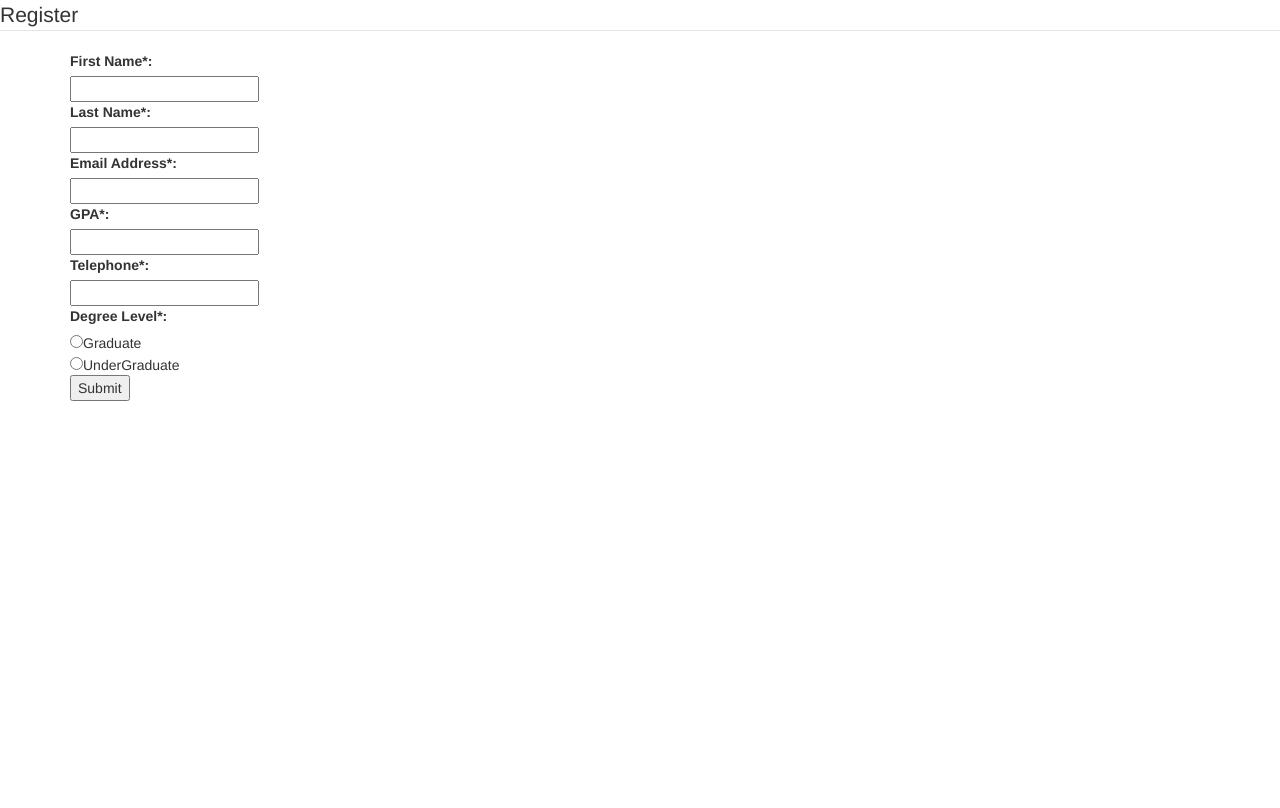
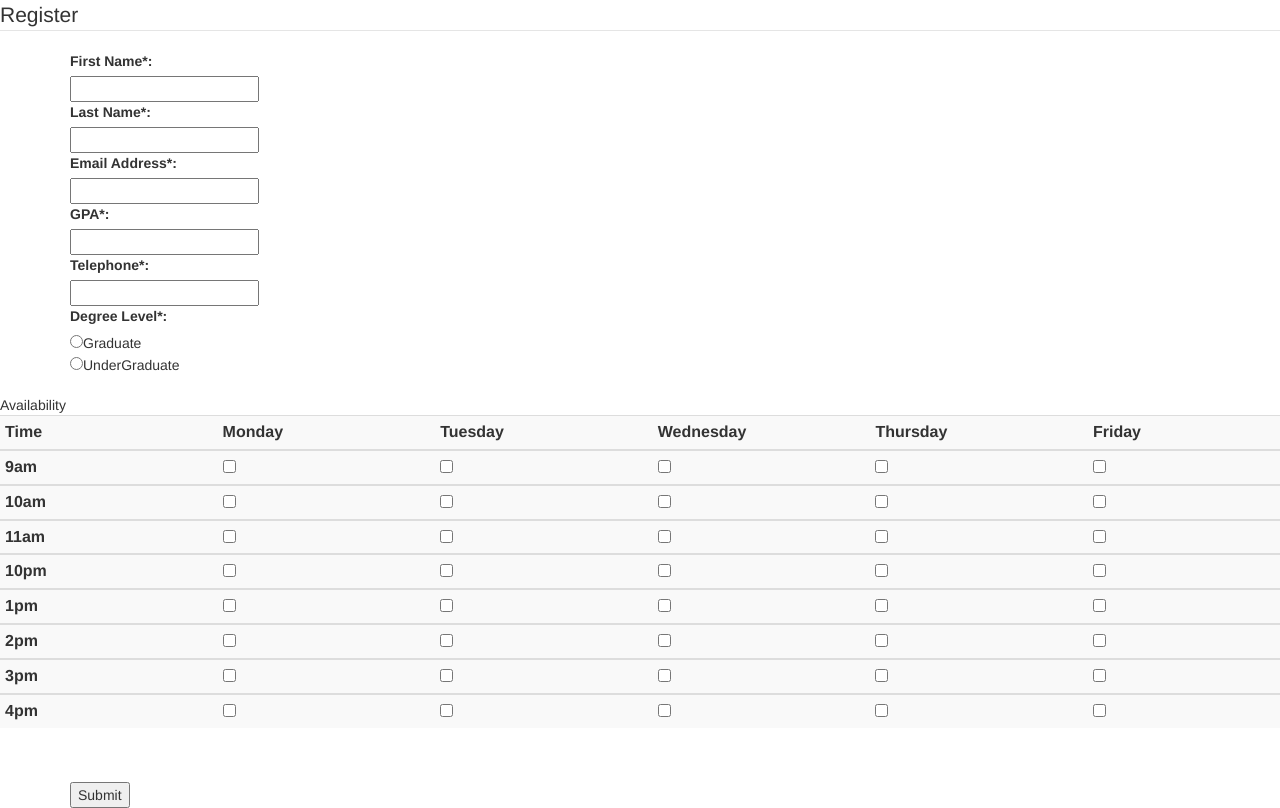
Before and after one commit to brising6/CS4400Phase3, a PHP site: page /TutorApplication.php in a window 1280 px wide. Before the commit the page ends 401 px from the top, so only its background shows below. Run offline with PHP 8.4, Linux system fonts and the light colour scheme; data that the repository does not hold is empty; some libraries are stand-ins or nearby versions.

Commit message:
added time availability chart to TutorApp

```diff
--- a/TutorApplication.php
+++ b/TutorApplication.php
@@ -61,6 +61,87 @@
     <span id='register_username_errorloc' class='error'></span>
 </div>
 
+<br>Availability
+<div class="bodycontainer scrollable">
+<table class="table table-hover table-striped table-condensed table-scrollable">
+    <tr>
+            <th width="17%">Time</th>
+            <th width="17%">Monday</th>
+            <th width="17%">Tuesday</th>
+            <th width="17%">Wednesday</th>
+            <th width="17%">Thursday</th>
+            <th width="17%">Friday</th>
+        </tr>
+    <tbody>
+    <th width="17%">9am</th>
+    <th width="17%"><input type="checkbox" name="monday9AM" value="1"></th>
+    <th width="17%"><input type="checkbox" name="tuesday9AM" value="1"></th>
+    <th width="17%"><input type="checkbox" name="wednesday9AM" value="1"></th>
+    <th width="17%"><input type="checkbox" name="thursday9AM" value="1"></th>
+    <th width="17%"><input type="checkbox" name="friday9AM" value="1"></th>
+    </tbody>
+    <tbody>
+    <th width="17%">10am</th>
+    <th width="17%"><input type="checkbox" name="monday10AM" value="1"></th>
+    <th width="17%"><input type="checkbox" name="tuesday10AM" value="1"></th>
+    <th width="17%"><input type="checkbox" name="wednesday10AM" value="1"></th>
+    <th width="17%"><input type="checkbox" name="thursday10AM" value="1"></th>
+    <th width="17%"><input type="checkbox" name="friday10AM" value="1"></th>
+    </tbody>
+    <tbody>
+    <th width="17%">11am</th>
+    <th width="17%"><input type="checkbox" name="monday11AM" value="1"></th>
+    <th width="17%"><input type="checkbox" name="tuesday11AM" value="1"></th>
+    <th width="17%"><input type="checkbox" name="wednesday11AM" value="1"></th>
+    <th width="17%"><input type="checkbox" name="thursday11AM" value="1"></th>
+    <th width="17%"><input type="checkbox" name="friday11AM" value="1"></th>
+    </tbody>
+    <tbody>
+    <th width="17%">10pm</th>
+    <th width="17%"><input type="checkbox" name="monday12PM" value="1"></th>
+    <th width="17%"><input type="checkbox" name="tuesday12PM" value="1"></th>
+    <th width="17%"><input type="checkbox" name="wednesday12PM" value="1"></th>
+    <th width="17%"><input type="checkbox" name="thursday12PM" value="1"></th>
+    <th width="17%"><input type="checkbox" name="friday12PM" value="1"></th>
+    </tbody>
+    <tbody>
+    <th width="17%">1pm</th>
+    <th width="17%"><input type="checkbox" name="monday1PM" value="1"></th>
+    <th width="17%"><input type="checkbox" name="tuesday1PM" value="1"></th>
+    <th width="17%"><input type="checkbox" name="wednesday1PM" value="1"></th>
+    <th width="17%"><input type="checkbox" name="thursday1PM" value="1"></th>
+    <th width="17%"><input type="checkbox" name="friday1PM" value="1"></th>
+    </tbody>
+    <tbody>
+    <th width="17%">2pm</th>
+    <th width="17%"><input type="checkbox" name="monday2PM" value="1"></th>
+    <th width="17%"><input type="checkbox" name="tuesday2PM" value="1"></th>
+    <th width="17%"><input type="checkbox" name="wednesday2PM" value="1"></th>
+    <th width="17%"><input type="checkbox" name="thursday2PM" value="1"></th>
+    <th width="17%"><input type="checkbox" name="friday2PM" value="1"></th>
+    </tbody>
+    <tbody>
+    <th width="17%">3pm</th>
+    <th width="17%"><input type="checkbox" name="monday3PM" value="1"></th>
+    <th width="17%"><input type="checkbox" name="tuesday3PM" value="1"></th>
+    <th width="17%"><input type="checkbox" name="wednesday3PM" value="1"></th>
+    <th width="17%"><input type="checkbox" name="thursday3PM" value="1"></th>
+    <th width="17%"><input type="checkbox" name="friday3PM" value="1"></th>
+    </tbody>
+    <tbody>
+    <th width="17%">4pm</th>
+    <th width="17%"><input type="checkbox" name="monday4PM" value="1"></th>
+    <th width="17%"><input type="checkbox" name="tuesday4PM" value="1"></th>
+    <th width="17%"><input type="checkbox" name="wednesday4PM" value="1"></th>
+    <th width="17%"><input type="checkbox" name="thursday4PM" value="1"></th>
+    <th width="17%"><input type="checkbox" name="friday4PM" value="1"></th>
+    </tbody>
+</table>
+</div>
+<table class="table table-hover table-striped table-condensed">
+</table>
+</div>
+
 
 <div class='container'>
     <input type='submit' name='Submit' value='Submit' />
```
